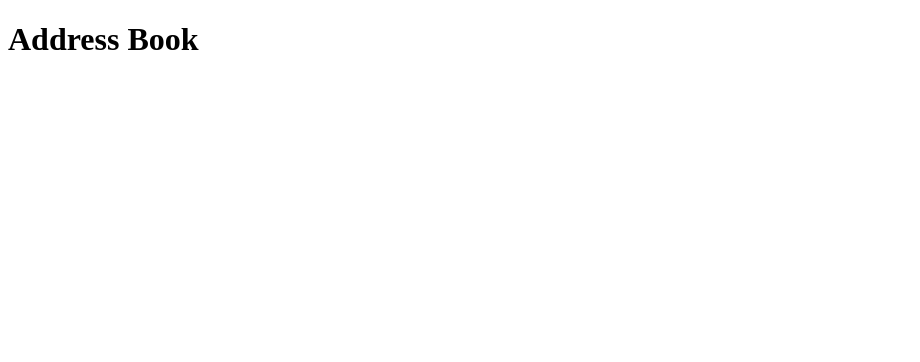
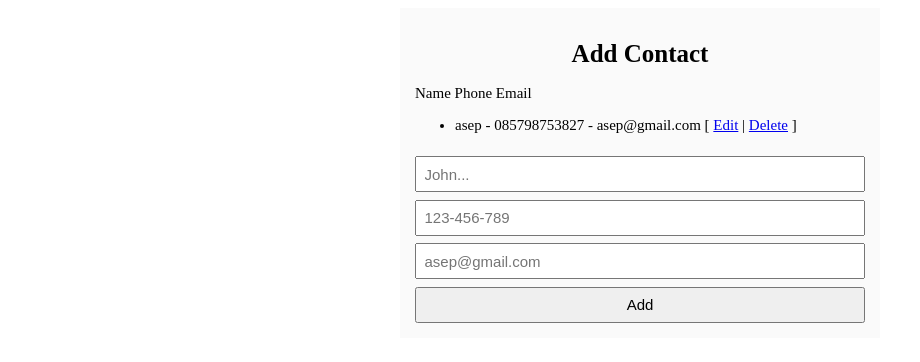
Before and after one commit to Gyandraa/addres-gya, a plain HTML site: page index.html in a window 1280 px wide. Shown: the whole page, without its empty margins (0-920 px from the left). Drawn offline with Linux system fonts and the light colour scheme.

Commit message:
update all

```diff
--- /dev/null
+++ b/index.css
@@ -0,0 +1,23 @@
+h1 {
+    font-size: 25px;
+    text-align: center;
+}
+
+.panel {
+    background: rgb(250, 250, 250);
+    padding: 1em;
+    width: 92.5%;
+    margin: auto;
+    max-width: 30em;
+    font-size: 15px;
+}
+
+
+
+input {
+    width: 100%;
+    box-sizing: border-box;
+    font-size: 1em;
+    margin-top: 0.5em;
+    padding: 0.5em;
+}
--- a/index.html
+++ b/index.html
@@ -2,16 +2,45 @@
 <html lang="en">
 
 <head>
-    <meta charset="UTF-8">
-    <meta name="viewport" content="width=device-width, initial-scale=1.0">
-    <title>address-gya</title>
-    <link rel="stylesheet" href="index.css">
+    <meta charset="UTF-8" />
+    <meta name="viewport" content="width=device-width, initial-scale=1.0" />
+    <meta http-equiv="X-UA-Compatible" content="ie=edge" />
+    <title>address-gyan</title>
+    <link rel="stylesheet" href="index.css" />
 </head>
 
 <body>
+    <div id="contact-panel" class="panel">
+        <h1>Add Contact</h1>
+        <div>
+            <thead>
+                <th>Name</th>
+                <th>Phone</th>
+                <th>Email</th>
+            </thead>
+
+            <ul id="list-data">
+                <!-- List items will be added dynamically here -->
+            </ul>
+
+            <div>
+                <label>
+                    <input type="text" name="contact" id="contact" placeholder="John..." />
+                </label>
+                <label>
+                    <input type="text" name="phone" id="phone" placeholder="123-456-789" />
+                    <!-- Changed type to text -->
+                </label>
+                <label>
+                    <input type="text" name="email" id="email" placeholder="asep@gmail.com" />
+                    <!-- Changed type to text -->
+                </label>
+                <input type="button" onclick="add()" value="Add" />
+            </div>
+        </div>
+    </div>
+
     <script src="index.js"></script>
-    <h1>Address Book</h1>
-
 </body>
 
 </html>
--- a/index.js
+++ b/index.js
@@ -1,16 +1,73 @@
-const contacts = [
-    {
-        id: 1,
-        Name: "Gyandra",
-        email: "gyandra@gmail.com",
-        phone: "628198279054",
-    },
-    {
-        id: 2,
-        Name: "Naufal",
-        email: "sometwo@gmail.com",
-        phone: "6289368275462",
-    },
-];
+var dataobject = [["asep", "085798753827", "asep@gmail.com"]];
 
-console.log(contacts);
+function showobject() {
+    var listobject = document.getElementById("list-data");
+    // clear list object
+    listobject.innerHTML = "";
+
+    // make object
+    for (let i = 0; i < dataobject.length; i++) {
+        var btnEdit = "<a href='#' onclick='editobject(" + i + ")'>Edit</a>";
+        var btnDelete = "<a href='#' onclick='deleteobject(" + i + ")'>Delete</a>";
+
+        listobject.innerHTML +=
+            " <li> " +
+            dataobject[i][0] +
+            "  -  " +
+            dataobject[i][1] +
+            "  -  " +
+            dataobject[i][2] +
+            " [ " +
+            btnEdit +
+            " | " +
+            btnDelete +
+            " ]</li> ";
+    }
+}
+
+function add() {
+    var inputName = document.querySelector("input[name=contact]");
+    var inputPhone = document.querySelector("input[name=phone]");
+    var inputEmail = document.querySelector("input[name=email]");
+
+    // Periksa apakah inputan nama , nomor telepon dan email tidak kosong
+    if (inputName.value.trim() !== "" && inputPhone.value.trim() !== "" && inputEmail.value.trim() !== "") {
+        // Tambahkan pasangan nama dan nomor telepon ke dataobject
+        dataobject.push([inputName.value, inputPhone.value, inputEmail.value]);
+
+        // Bersihkan nilai inputan
+        inputName.value = "";
+        inputPhone.value = "";
+        inputEmail.value = "";
+
+        // Perbarui tampilan daftar kontak
+        showobject();
+    } else {
+        alert("Please enter both name, phone number, and email.");
+    }
+}
+
+function editobject(id) {
+    var newName = prompt("Enter New Name", dataobject[id][0]);
+    var newPhone = prompt("Enter New Phone Number", dataobject[id][1]);
+    var newEmail = prompt("Enter New Email", dataobject[id][2]);
+
+    // Periksa apakah pengguna membatalkan inputan
+    if (newName !== null && newPhone !== null && newEmail !== null) {
+        // Perbarui dataobject dengan nilai yang baru
+        dataobject[id] = [newName, newPhone, newEmail];
+
+        // Perbarui tampilan daftar kontak
+        showobject();
+    }
+}
+
+function deleteobject(id) {
+    // Hapus item dari dataobject sesuai dengan id
+    dataobject.splice(id, 2);
+
+    // Perbarui tampilan daftar kontak
+    showobject();
+}
+
+showobject();
```
